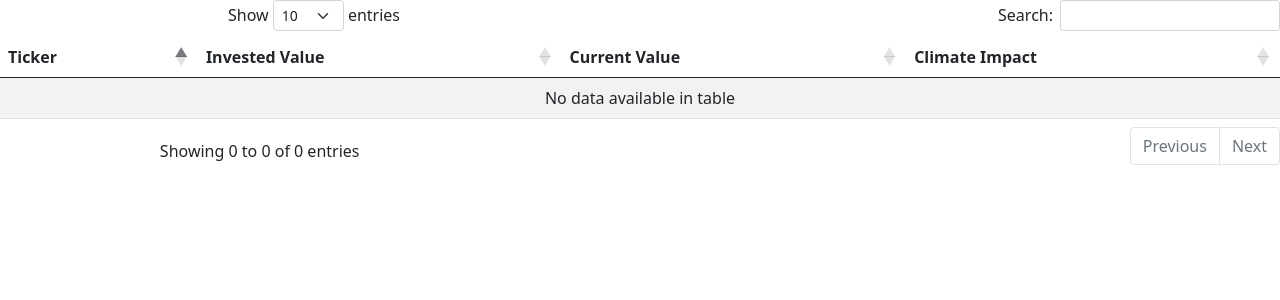
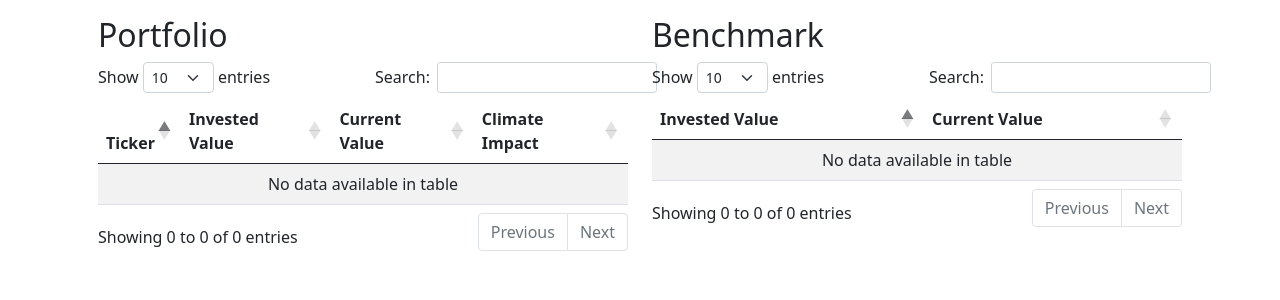
Before and after one commit to nbalaiah/ESR-Analytics, a Flask app: template Source_Code/Team6_ESG_Portfolio_Toolset/templates/portfolio.html in a window 1280 px wide. Shown: the top 300 px of the page. Run offline with Flask 2, Linux system fonts and the light colour scheme; the template is opened without the code that fills it, so the values that code supplies are empty; some libraries are stand-ins or nearby versions.

Commit message:
side by side view of portfolio and benchmark

```diff
--- a/Source_Code/Team6_ESG_Portfolio_Toolset/PortfolioMaster.py
+++ b/Source_Code/Team6_ESG_Portfolio_Toolset/PortfolioMaster.py
@@ -32,9 +32,8 @@ def show_portfolio(name):
         current_value = portfolio.query('CreatedDate ==\'' + str(maxDate) + '\' and Ticker ==\'' + ticker + '\'')['Invested_Value'].iloc[0]
         climate_value = portfolio.query('CreatedDate ==\'' + str(maxDate) + '\' and Ticker ==\'' + ticker + '\'')['Climate'].iloc[0]
         data = data.append({'Ticker':ticker,'Invested_Value': invested_value,'Current_Value':current_value,'Climate': climate_value},ignore_index=True)
-   #data=x.to_dict(orient='records')
-   #return render_template('portfolio.html', tables=[data.to_html(),data_benchmark.to_html()], titles=['Portfolio', 'Benchmark'])
-   return render_template('portfolio.html', portfolio_data=data.to_dict(orient='records'),title='ESG Portfolio')
+
+   return render_template('portfolio.html', portfolio_data=data.to_dict(orient='records'),benchmark_data=data_benchmark.to_dict(orient='records'),title='ESG Portfolio')
 
 
    #return jsonify(WORDS)
--- a/Source_Code/Team6_ESG_Portfolio_Toolset/templates/portfolio.html
+++ b/Source_Code/Team6_ESG_Portfolio_Toolset/templates/portfolio.html
@@ -8,10 +8,13 @@
 
     </head>
     <body>
-        <div align="center">
-            {% block content %}
-            <table id="data" class="table table-striped">
+        {% block content %}
+        <div class="container">
+            <div class="modal-body row">
 
+    <div class="col-md-6">
+      <h2>Portfolio</h2>
+            <table id="data1" class="table table-striped">
                 <thead>
                     <tr>
                       <th>Ticker</th>
@@ -31,15 +34,38 @@
                     {% endfor %}
                   </tbody>
             </table>
-            {% endblock %}
-        </div>
+    </div>
+    <div class="col-md-6">
+<h2>Benchmark</h2>
+        <table id="data2" class="table table-striped">
+            <thead>
+                <tr>
+                  <th>Invested Value</th>
+                  <th>Current Value</th>
+                </tr>
+              </thead>
+              <tbody>
+                {% for tick in benchmark_data %}
+                  <tr>
+                    <td>{{ tick.Invested_Value }}</td>
+                    <td>{{ tick.Current_Value }}</td>
+                  </tr>
+                {% endfor %}
+              </tbody>
+        </table>
+
+      </div>
+
+  </div>
+  {% endblock %}
         <script type="text/javascript" charset="utf8" src="https://code.jquery.com/jquery-3.6.0.min.js"></script>
   <script type="text/javascript" charset="utf8" src="https://cdn.datatables.net/1.10.25/js/jquery.dataTables.js"></script>
   <script type="text/javascript" charset="utf8" src="https://cdn.datatables.net/1.10.25/js/dataTables.bootstrap5.js"></script>
         {% block scripts %}
   <script>
     $(document).ready(function () {
-      $('#data').DataTable();
+      $('#data1').DataTable();
+      $('#data2').DataTable();
     });
   </script>
 {% endblock %}
```
